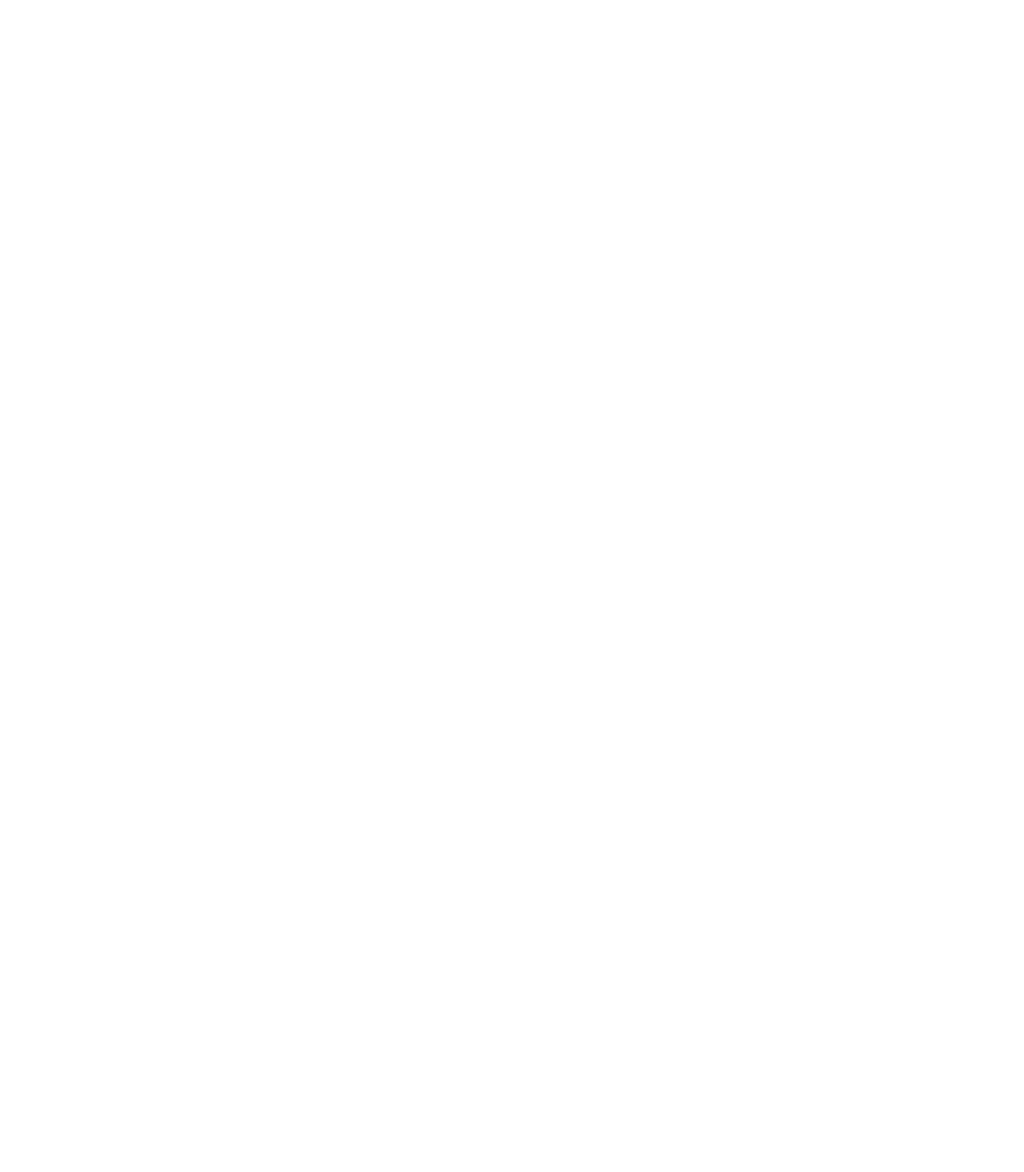
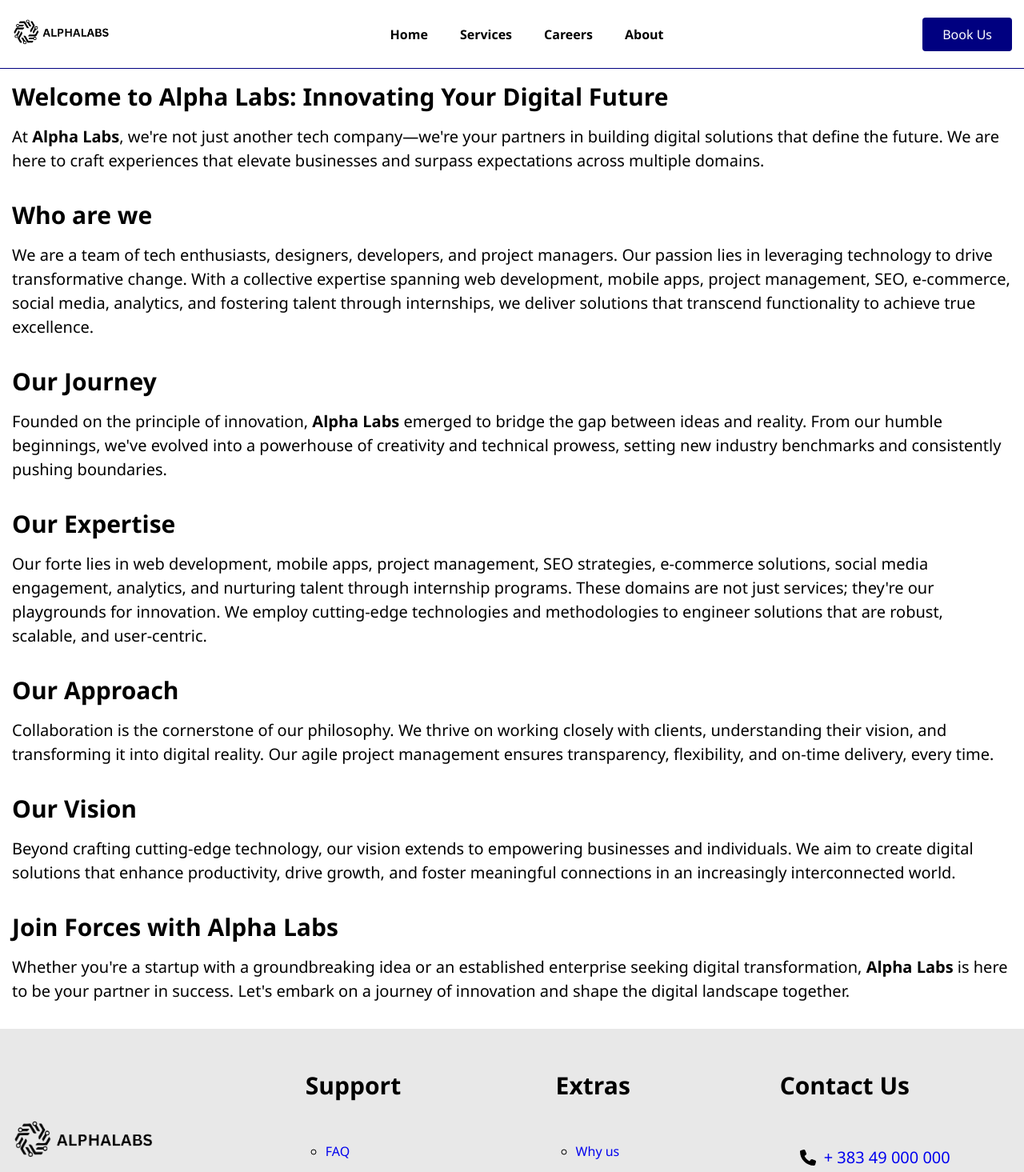
Before and after one commit to bleonjusufi/alpha-labs, a React (Create React App) app in the folder frontend/: page /about in a window 1280 px wide. Before the commit this address had no page. Shown: the top 1465 px of the page at 80% size. Before the commit the page ends 800 px from the top, so only its background shows below. Built offline with nearby package versions, Linux system fonts and the light colour scheme.

Commit message:
Completed About Page

```diff
--- a/frontend/src/App.js
+++ b/frontend/src/App.js
@@ -9,6 +9,7 @@ import Services from "./Components/Pages/Services";
 import AdminSignUp from "./Components/Admin/AdminSignup";
 import AdminLogin from "./Components/Admin/AdminLogin";
 import AdminDashboard from "./Components/Admin/AdminDashboard";
+import About from "./Components/Pages/About";
 
 function App() {
   return (
@@ -25,6 +26,7 @@ function App() {
           <Route path="/admin-signup" element={<AdminSignUp/>} />
           <Route path='/admin-login' element ={<AdminLogin />} />
           <Route path="/admin-dashboard" element={<AdminDashboard />} />
+          <Route path="/about" element={<About />} />
         </Routes>
       </Router>
     </>
--- /dev/null
+++ b/frontend/src/Components/CSS/About.css
@@ -0,0 +1,11 @@
+.about{
+    margin-top: 100px;
+}
+h2{
+    font-size: 30px;
+    margin-bottom: 15px;
+}
+.entry-desc{
+    font-size: 20px;
+    width: 100%;
+}
--- a/frontend/src/Components/Pages/About.jsx
+++ b/frontend/src/Components/Pages/About.jsx
@@ -0,0 +1,68 @@
+import React from "react";
+import '../CSS/About.css';
+import Header from './Header';
+import Footer from './Footer';
+
+function About() {
+    return(
+        <>
+            <Header />
+            <div className="about">
+                <div className="container">
+                    <h2 className="about-title">Welcome to Alpha Labs: Innovating Your Digital Future</h2>
+                    <p className="entry-desc">At <strong>Alpha Labs</strong>, we're not just another tech company—we're your
+                     partners in building digital solutions that define the future.
+                     We are here to craft experiences
+                     that elevate businesses and surpass expectations across multiple domains.
+                    </p>
+                    <h2 className="about-title">Who are we</h2>
+                    <p className="entry-desc">
+                     We are a team of tech enthusiasts, designers, developers, and project managers.
+                     Our passion lies in leveraging technology to drive transformative change.
+                     With a collective expertise spanning web development, mobile apps,
+                     project management, SEO, e-commerce, social media, analytics,
+                     and fostering talent through internships, we deliver solutions that
+                     transcend functionality to achieve true excellence.
+                    </p>
+                    <h2 className="about-title">Our Journey</h2>
+                    <p className="entry-desc">
+                     Founded on the principle of innovation, <strong>Alpha Labs</strong> emerged to bridge the gap between ideas and reality.
+                     From our humble beginnings, we've evolved into a powerhouse of creativity and technical prowess,
+                     setting new industry benchmarks and consistently pushing boundaries.
+                    </p>
+                    <h2 className="about-title">Our Expertise</h2>
+                    <p className="entry-desc">
+                     Our forte lies in web development, mobile apps, project management, SEO strategies,
+                     e-commerce solutions, social media engagement,
+                     analytics, and nurturing talent through internship programs.
+                     These domains are not just services; they're our playgrounds for innovation.
+                     We employ cutting-edge technologies and methodologies to engineer solutions
+                     that are robust, scalable, and user-centric.
+                    </p>
+                    <h2 className="about-title">Our Approach</h2>
+                    <p className="entry-desc">
+                     Collaboration is the cornerstone of our philosophy.
+                     We thrive on working closely with clients, understanding their vision,
+                     and transforming it into digital reality. Our agile project management
+                     ensures transparency, flexibility, and on-time delivery, every time.
+                    </p>
+                    <h2 className="about-title">Our Vision</h2>
+                    <p className="entry-desc">Beyond crafting cutting-edge technology,
+                     our vision extends to empowering businesses and individuals.
+                     We aim to create digital solutions that enhance productivity,
+                     drive growth, and foster meaningful connections in an increasingly interconnected world.
+                    </p>
+                    <h2 className="about-title">Join Forces with Alpha Labs</h2>
+                    <p className="entry-desc">Whether you're a startup with a groundbreaking
+                     idea or an established enterprise seeking digital transformation,
+                     <strong> Alpha Labs</strong> is here to be your partner in success.
+                     Let's embark on a journey of innovation and shape the digital landscape together.
+                    </p>
+                </div>
+            </div>
+            <Footer />
+        </>
+    )
+}
+
+export default About;
```
